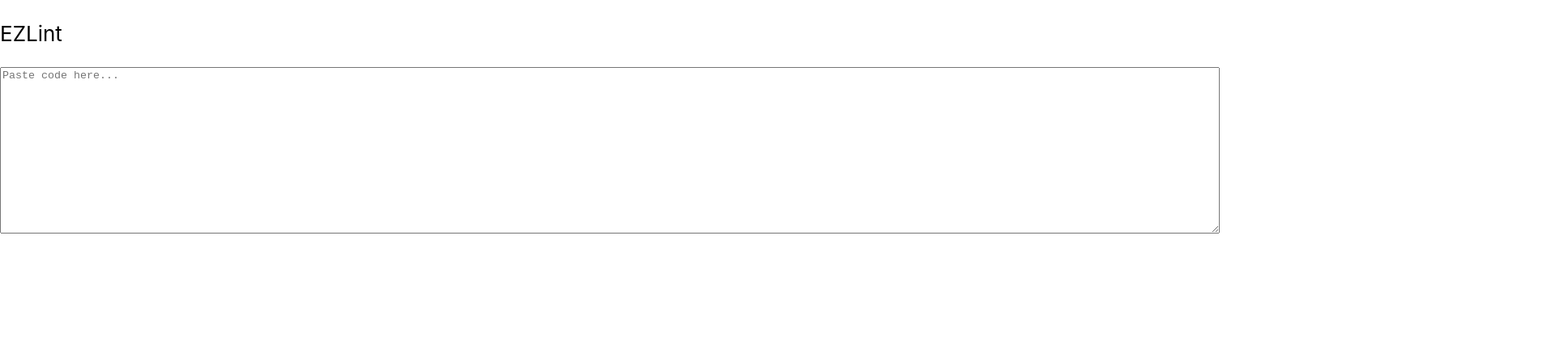
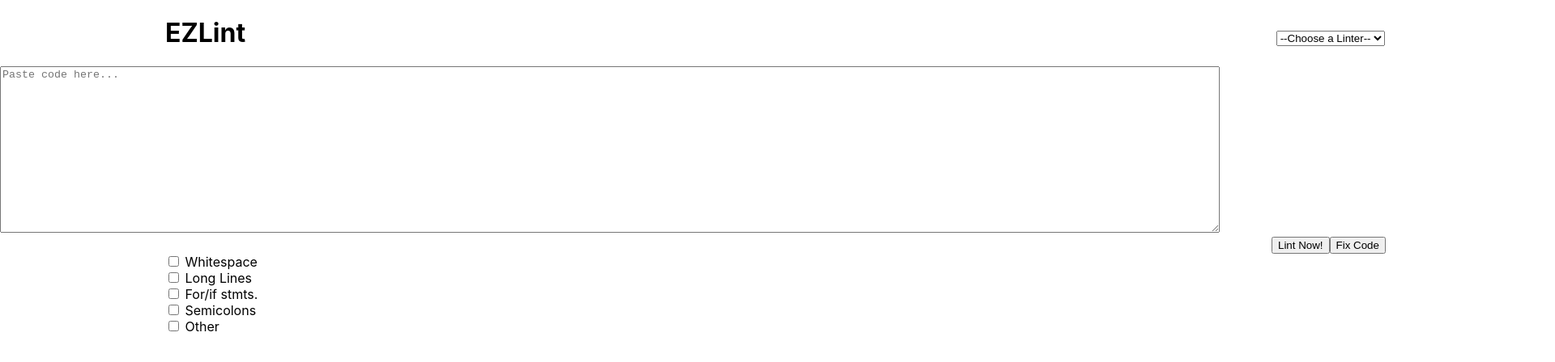
Before and after one commit to rudra-desai/Codelint, a React (Create React App) app: page / in a window 1280 px wide. Shown: the top 448 px of the page at 81% size, 1920 px wide, since content can reach past the window. Built offline with nearby package versions, Linux system fonts and the light colour scheme.

Commit message:
Basic Skeleton Front End Application Site

```diff
--- a/src/App.css
+++ b/src/App.css
@@ -1,12 +1,59 @@
 .App {
   text-align: left;
 }
-
-.App-logo {
-  height: 40vmin;
-  pointer-events: none;
+h1 {
+  position: relative;
+  left: 204px;
 }
 
+select
+{
+  position: relative;
+  left: 1265px;
+}
+.checkboxes{
+  position: relative;
+  left: 204px;
+}
+.checkbox2{
+  position: relative;
+  left: 204px;
+}
+
+.checkbox3{
+  position: relative;
+  left: 204px;
+}
+.checkbox4{
+  position: relative;
+  left: 204px;
+}
+.checkbox5{
+  position: relative;
+  left: 204px;
+}
+.LintButton
+{
+  position: relative;
+  left: 1570px;
+}
+
+.whitespace2
+{
+  position: relative;
+  left: 2564px;
+}
+
+.textarea{
+  vertical-align: center;
+  text-align: center;
+}
+
+.inputs{
+  text-align: center;
+  justify-content: center;
+  vertical-align: center;
+}
 
 @media (prefers-reduced-motion: no-preference) {
   .App-logo {
@@ -16,7 +63,7 @@
 
 .App-header {
   background-color: #FFFFFF;
-  min-height: 50vh;
+  min-height: 100vh;
   display: flex;
   flex-direction: column;
   vertical-align: top;
--- a/src/App.js
+++ b/src/App.js
@@ -2,11 +2,34 @@ import './App.css';
 function App() {
   return (
     <div className="App">
-      <header className="App-header">
-        <p>EZLint</p>
-        <textarea placeholder="Paste code here..." style={{height: "200px", width: "1500px"}} textAlign={'top'}/>
-      </header>
+      <h1>EZLint <select name="cars" id="cars"> <option disabled selected value> --Choose a Linter-- </option><option>Pylint</option> <option value="audi">ESLint</option> </select></h1>
+<div className="textarea"><textarea className="test" placeholder="Paste code here..." style={{height: "200px", width: "1500px"}}></textarea></div>
+<div className="LintButton">
+  <button type="button">Lint Now!</button>
+  <button type="button">Fix Code</button>
+  </div>
+<div className="checkboxes">
+  <input type="checkbox" id="whitespace" name="whitespace" value="whitespace"></input>
+  <label for="vehicle1"> Whitespace </label>
+  </div>
+  <div className="checkbox2">
+  <input type="checkbox" id="Long Lines" name="Long Lines" value="Long Lines"></input>
+  <label for="vehicle1"> Long Lines </label>
+  </div>
+  <div className="checkbox3">
+  <input type="checkbox" id="For/if" name="For/if" value="For/if"></input>
+  <label for="vehicle1"> For/if stmts. </label>
+  </div>
+  <div className="checkbox4">
+  <input type="checkbox" id="Semicolons" name="Semicolons" value="Semicolons"></input>
+  <label for="vehicle1"> Semicolons </label>
+  </div>
+  <div className="checkbox5">
+  <input type="checkbox" id="Other" name="Other" value="Other"></input>
+  <label for="vehicle1"> Other </label>
+  </div>
     </div>
+
   );
 }
 export default App;
```
